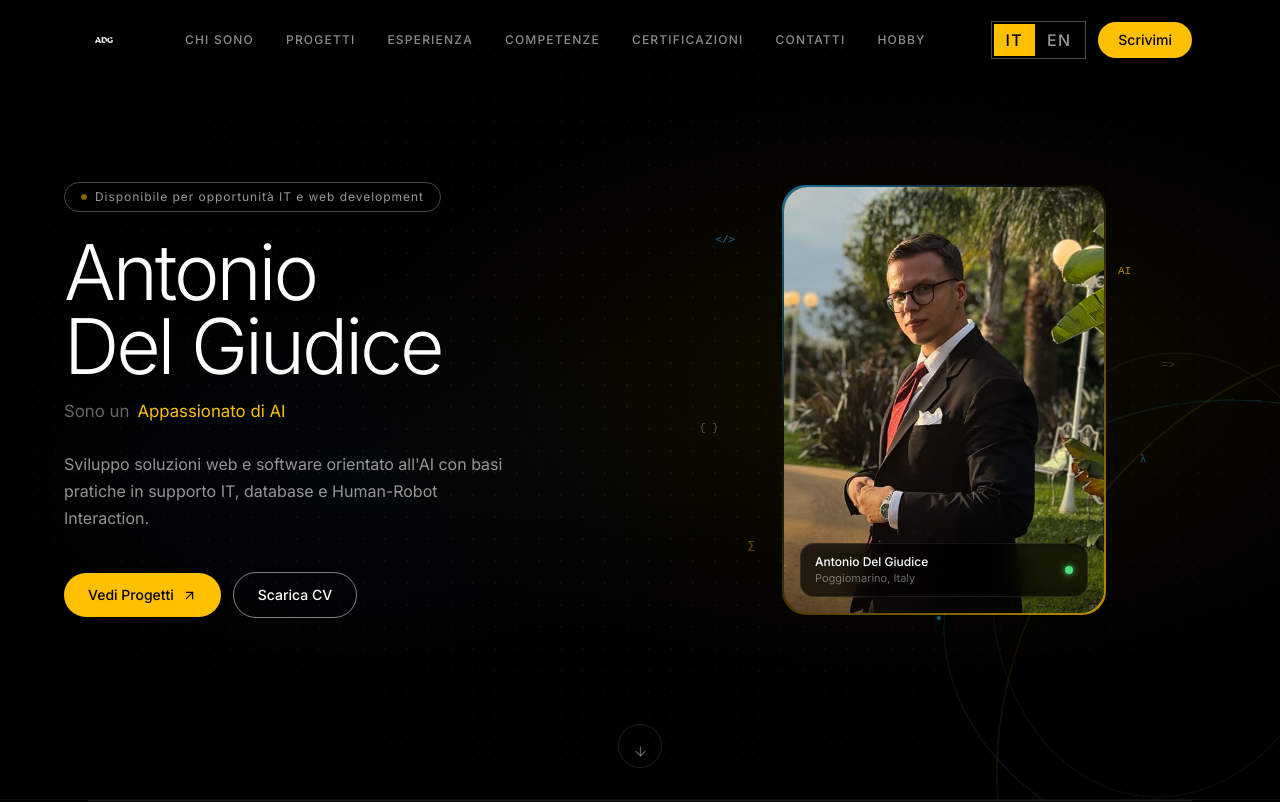
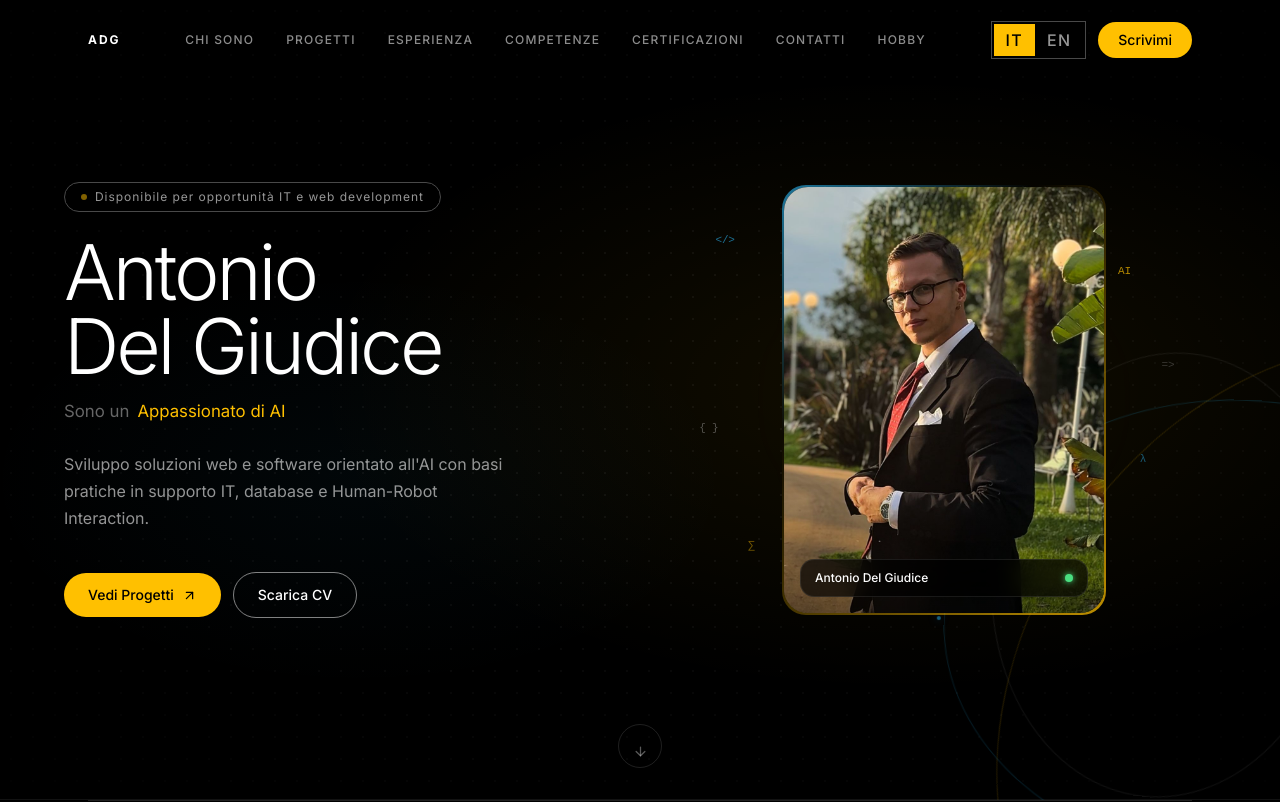
Before and after one commit to antoniodg517/portfolio, a React (Vite) app: page / in a window 1280 px wide. Shown: the top 802 px of the page. Built offline with nearby package versions, Linux system fonts and the light colour scheme.

Commit message:
Logo ADG

```diff
--- a/src/app/components/Hero.tsx
+++ b/src/app/components/Hero.tsx
@@ -481,7 +481,6 @@ export function Hero({ lang }: HeroProps) {
               >
                 <div>
                   <p className="text-white text-xs font-medium">Antonio Del Giudice</p>
-                  <p className="text-white/40 text-[11px]">Poggiomarino, Italy</p>
                 </div>
                 <div className="w-2 h-2 rounded-full" style={{ background: "#4ADE80", boxShadow: "0 0 6px #4ADE80" }} />
               </motion.div>
--- a/src/app/components/Nav.tsx
+++ b/src/app/components/Nav.tsx
@@ -51,19 +51,16 @@ export function Nav({ lang, onLangChange }: NavProps) {
         <div className="max-w-6xl mx-auto px-6 h-20 flex items-center justify-between">
           <button
             onClick={() => window.scrollTo({ top: 0, behavior: "smooth" })}
-            className="transition-opacity duration-200 hover:opacity-70"
-            aria-label="Antonio Del Giudice — home"
+            className="text-white hover:text-[#FFC000] transition-colors duration-200"
+            style={{
+              fontFamily: "Inter, sans-serif",
+              fontSize: "0.75rem",
+              fontWeight: 700,
+              letterSpacing: "0.16em",
+              textTransform: "uppercase",
+            }}
           >
-            <img
-              src="/adg-logo.png"
-              alt="ADG"
-              style={{
-                height: "32px",
-                width: "auto",
-                mixBlendMode: "screen",
-              }}
-              draggable={false}
-            />
+            ADG
           </button>
 
           <nav className="hidden md:flex items-center gap-8">
--- a/src/app/components/Projects.tsx
+++ b/src/app/components/Projects.tsx
@@ -6,12 +6,12 @@ import { type Lang, translations } from "../i18n";
 const projectMeta = [
   {
     tags: ["Kotlin", "Java", "LLMs", "Furhat", "sEMG"],
-    image: "https://images.unsplash.com/photo-1485827404703-89b55fcc595e?w=800&h=500&fit=crop&auto=format",
+    image: "/project-assets/furhat.jpg",
     href: "https://github.com/antoniodg517/the-postural-interview",
   },
   {
     tags: ["Web development", "UX", "Content", "Maintenance"],
-    image: "https://images.unsplash.com/photo-1497366754035-f200968a6e72?w=800&h=500&fit=crop&auto=format",
+    image: "https://images.unsplash.com/photo-1579952363873-27f3bade9f55?w=800&h=500&fit=crop&auto=format",
     href: "https://ilmeridianosport.it",
   },
   {
@@ -89,16 +89,18 @@ function ProjectCard({
           >
             {title}
           </h3>
+          {href && (
             <a
-            href={href || undefined}
-            target={href ? "_blank" : undefined}
-            rel={href ? "noopener noreferrer" : undefined}
+              href={href}
+              target="_blank"
+              rel="noopener noreferrer"
               className="rounded-full opacity-0 group-hover:opacity-100 transition-opacity duration-300 p-2"
               style={{ color: "#000000", background: "#FFC000" }}
-            aria-label={href ? `Open ${title}` : title}
+              aria-label={`Open ${title}`}
             >
               <ArrowUpRight size={18} />
             </a>
+          )}
         </div>
         <p className="text-white/55 leading-relaxed mb-6 text-sm">{description}</p>
         <div className="flex flex-wrap gap-2">
```
Also changed, not shown: 1 other file (tests, documents, lock files or other folders). Lines whose indentation alone changed are shown as unchanged.
